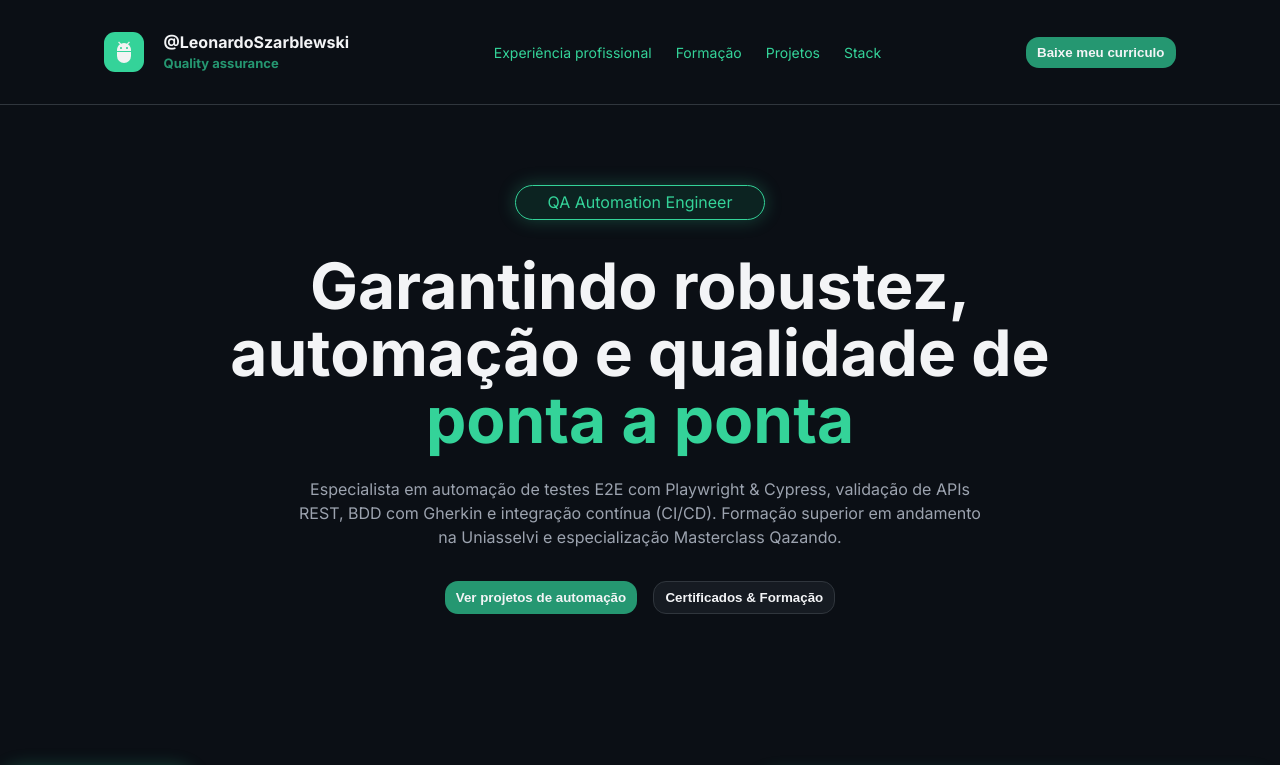
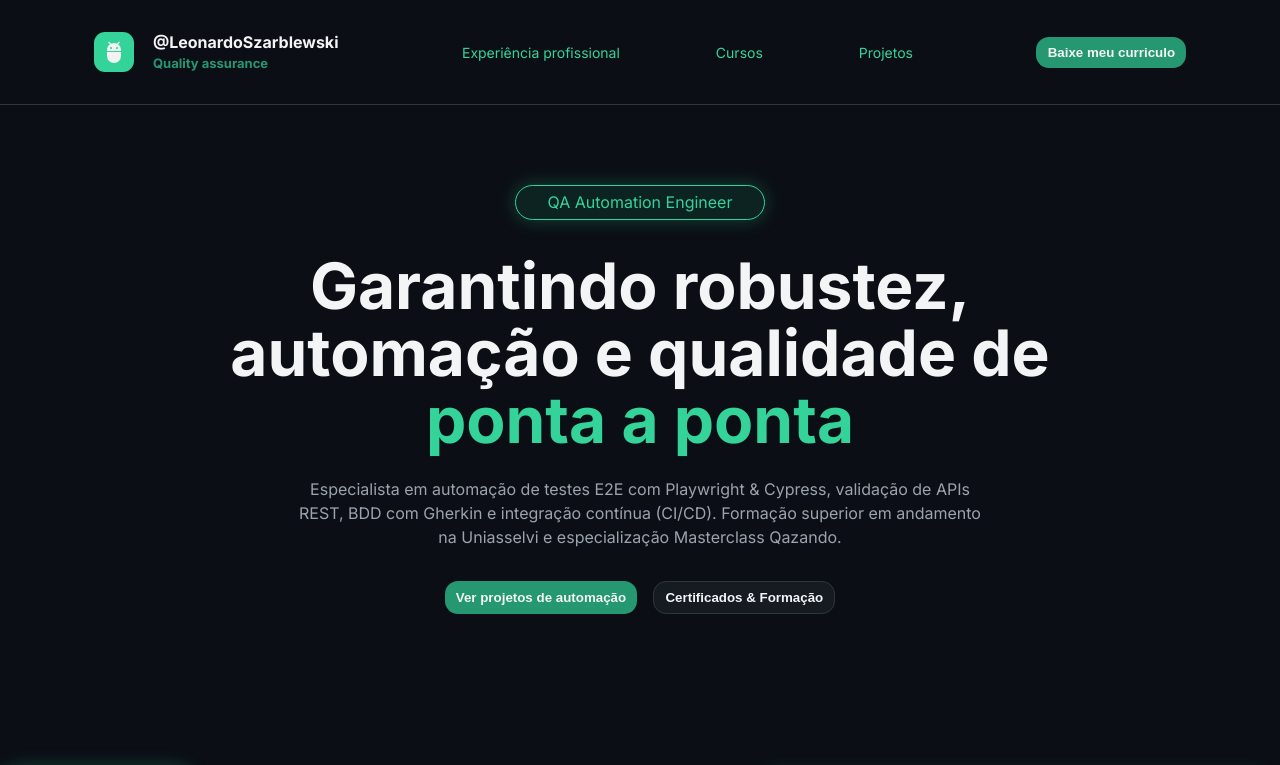
Before and after one commit to leonardoSzarblewski/portfolio, a React (Vite) app: page / in a window 1280 px wide. Shown: the top 765 px of the page. Built offline with nearby package versions, Linux system fonts and the light colour scheme.

Commit message:
update navigation items in Header component and adjust spacing in styles

```diff
--- a/src/components/Header.modules.css
+++ b/src/components/Header.modules.css
@@ -34,7 +34,7 @@ nav {
 
 ul {
   display: flex;
-  gap: 1.5rem;
+  gap: 6rem;
 
   li {
     list-style: none;
--- a/src/components/Header.tsx
+++ b/src/components/Header.tsx
@@ -18,9 +18,8 @@ export function Header() {
           <div className="nav-items">
             <ul>
               <li>Experiência profissional</li>
-              <li>Formação</li>
+              <li>Cursos</li>
               <li>Projetos</li>
-              <li>Stack</li>
             </ul>
           </div>
           <div className="nav-items">
```
